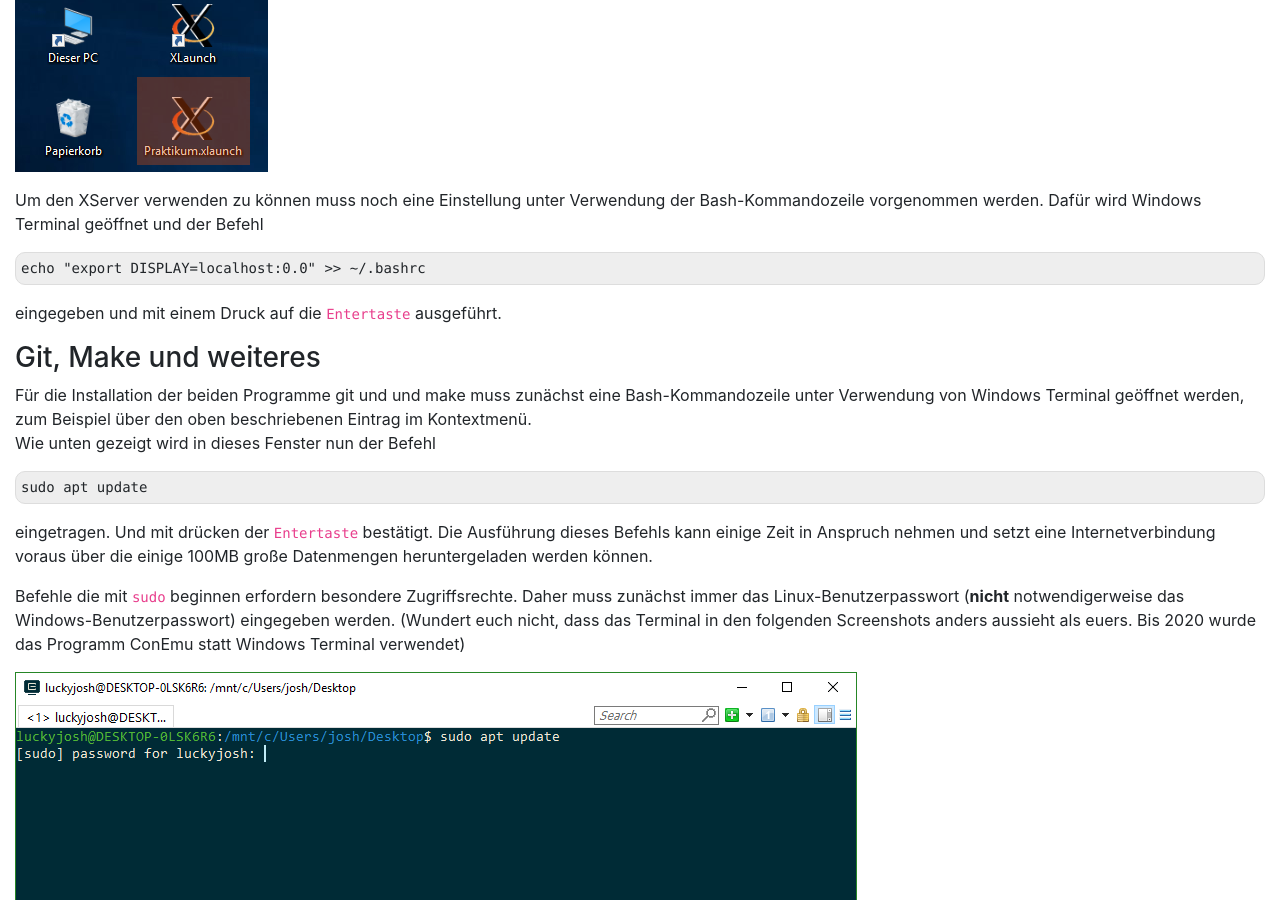
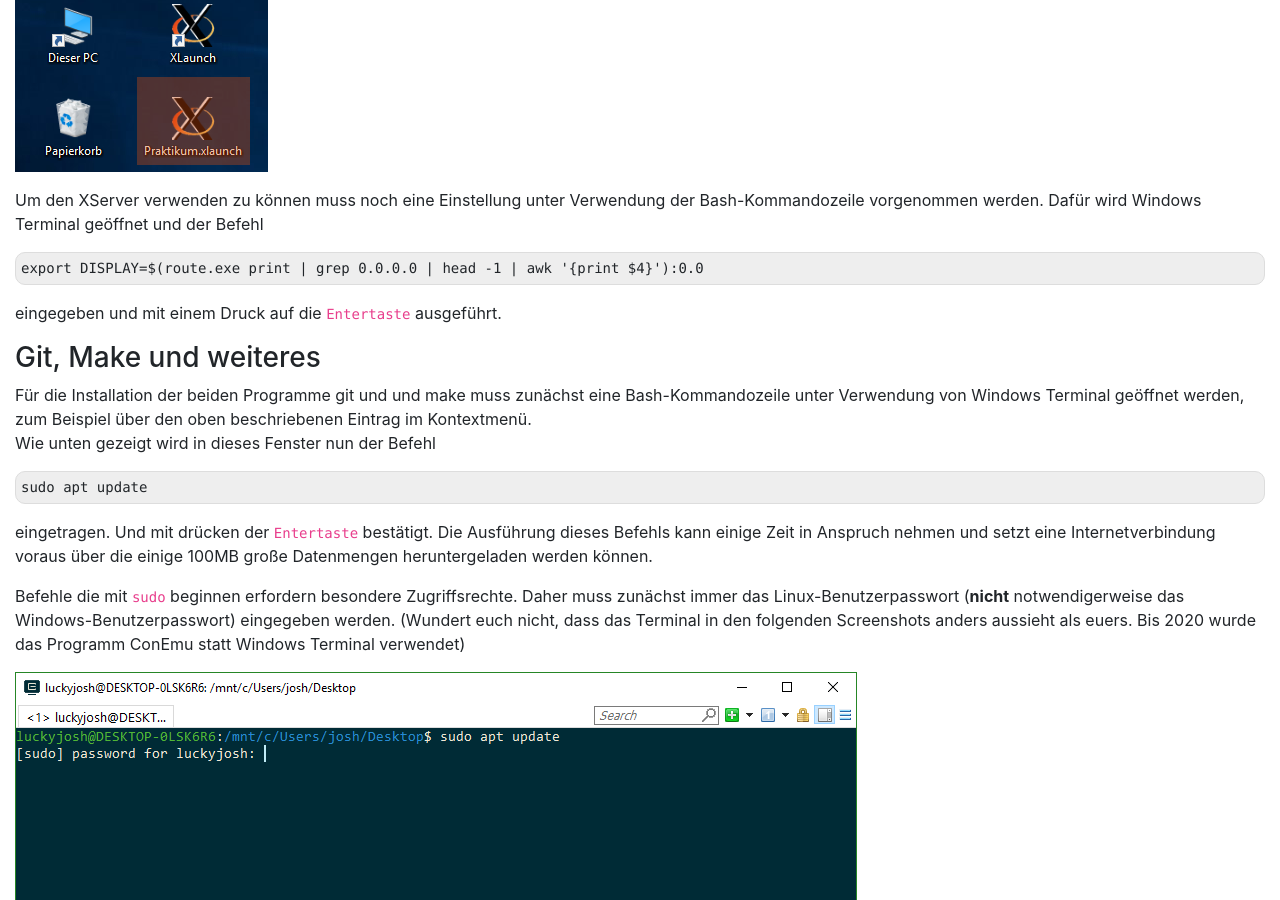
Before and after one commit to pep-dortmund/homepage-toolbox, a Jekyll site: the page built from install/windows.md, in a window 1280 px wide and 900 px high, scrolled down 22092 px. Built offline with Jekyll 4.4.1, drawn with Linux system fonts in a browser that asks for light colours.

Commit message:
changed DISPLAY envvar in wsl instruction see #135

````diff
--- a/install/windows.md
+++ b/install/windows.md
@@ -406,7 +406,7 @@ Um den XServer verwenden zu können muss noch eine Einstellung unter Verwendung
 vorgenommen werden.
 Dafür wird Windows Terminal geöffnet und der Befehl
 ```
-echo "export DISPLAY=localhost:0.0" >> ~/.bashrc
+export DISPLAY=$(route.exe print | grep 0.0.0.0 | head -1 | awk '{print $4}'):0.0
 ```
 eingegeben und mit einem Druck auf die `Entertaste` ausgeführt.
 
````
